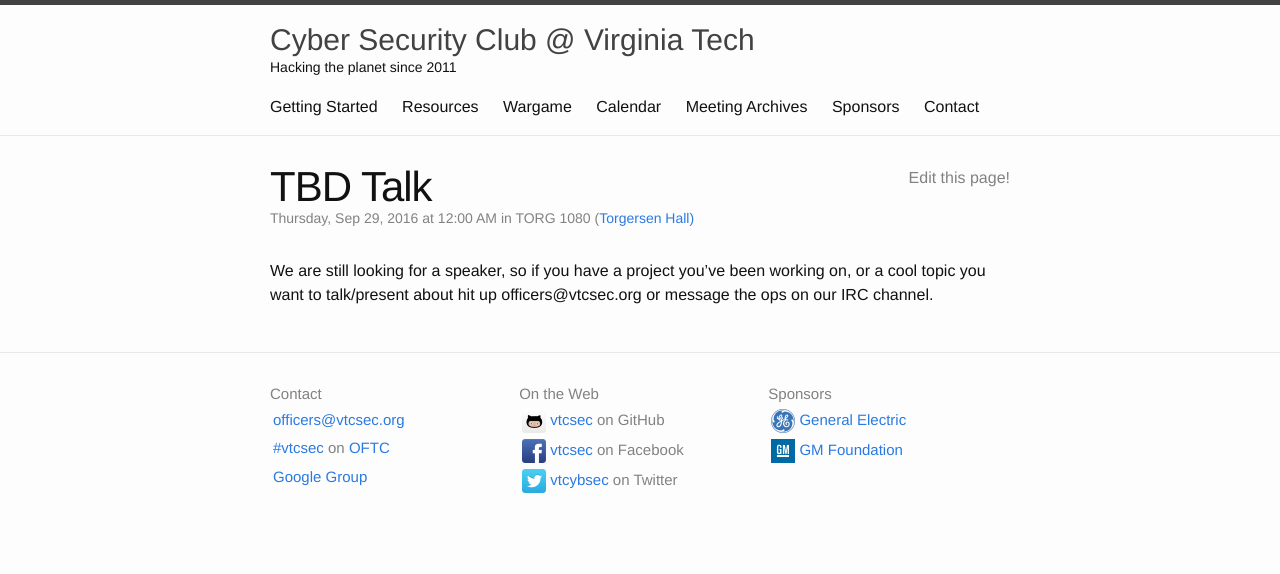
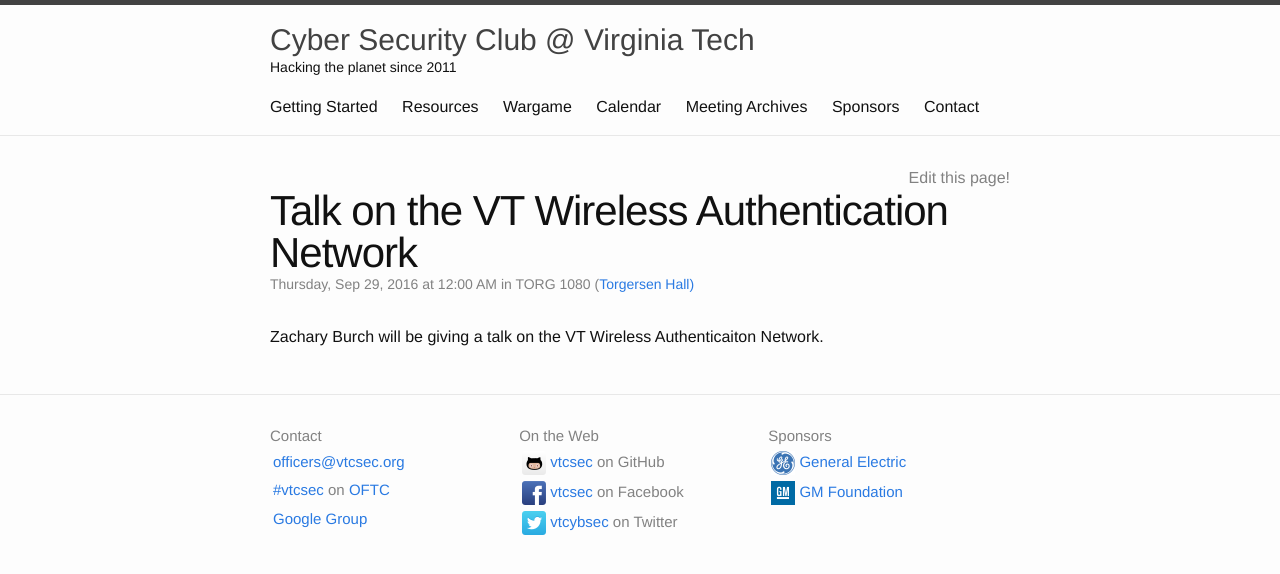
Before and after one commit to VTCSec/vtcsec.org, a Jekyll site: the page built from _meetings/2016-09-29-VTCSEC-meeting.md, in a window 1280 px wide. Shown: the top 574 px of the page. Built offline with Jekyll 4.4.1, drawn with Linux system fonts in a browser that asks for light colours.

Commit message:
Update 2016-09-29-VTCSEC-meeting.md

```diff
--- a/_meetings/2016-09-29-VTCSEC-meeting.md
+++ b/_meetings/2016-09-29-VTCSEC-meeting.md
@@ -1,9 +1,7 @@
 ---
-what: TBD Talk
+what: Talk on the VT Wireless Authentication Network
 where: TORG 1080
 when: 18:30
 ---
 
-We are still looking for a speaker, so if you have a project you've been working on,
-or a cool topic you want to talk/present about hit up officers@vtcsec.org or message the
-ops on our IRC channel.
+Zachary Burch will be giving a talk on the VT Wireless Authenticaiton Network.
```
